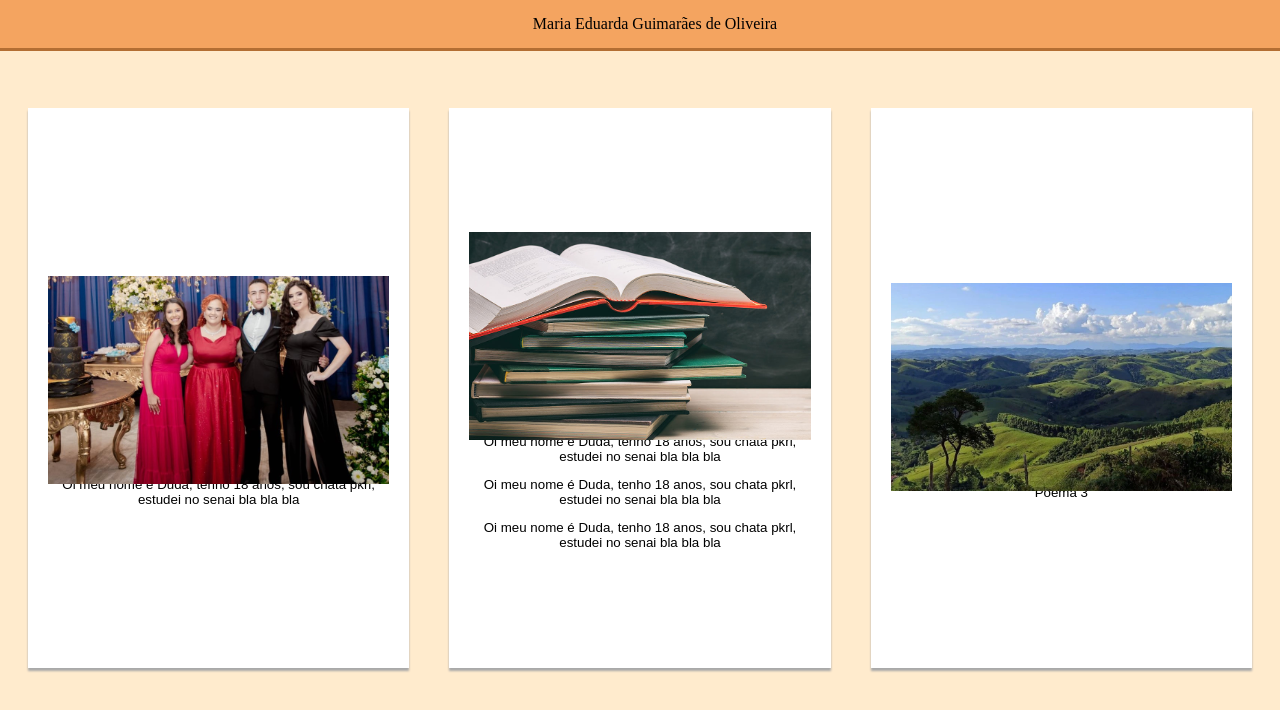
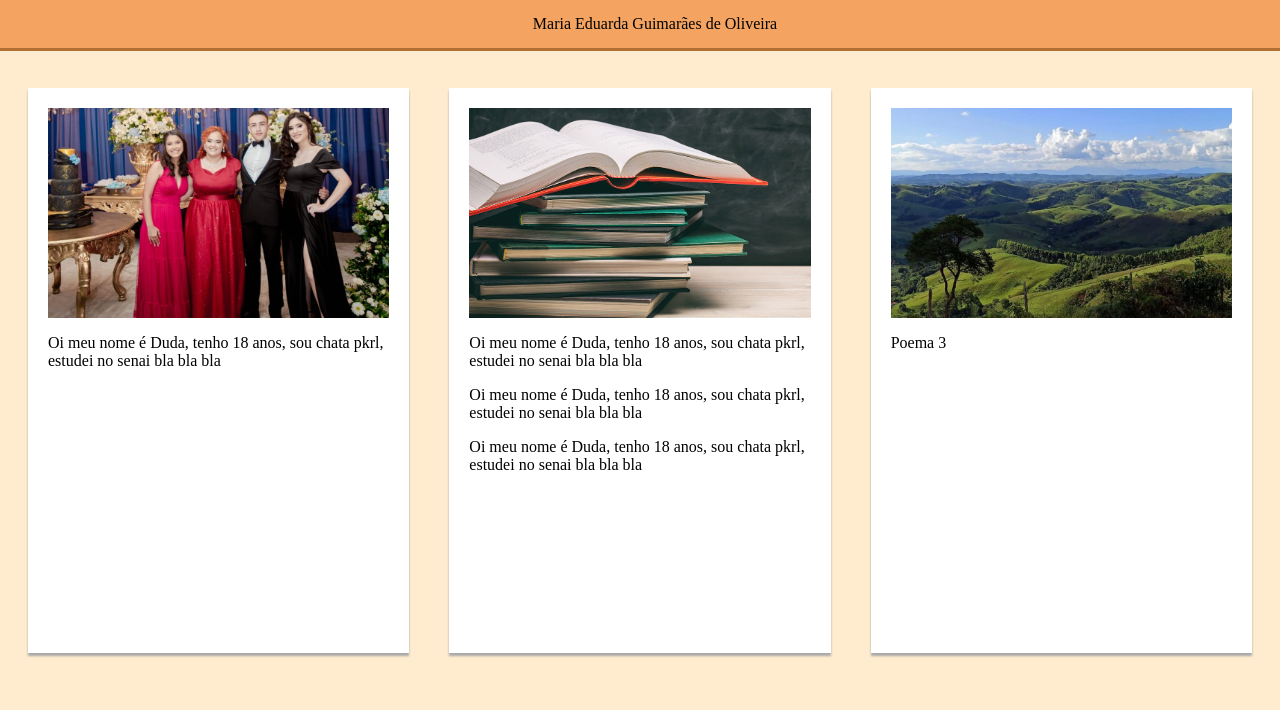
Before and after one commit to gregorioleao/Site-de-poesias-da-Duda, a plain HTML site: page index.html in a window 1280 px wide. Drawn offline with Linux system fonts and the light colour scheme.

Commit message:
Usando div no lugar de button

```diff
--- a/index.html
+++ b/index.html
@@ -10,19 +10,19 @@
 </head>
 <body>
     <div class="elemento-fixo">Maria Eduarda Guimarães de Oliveira</div>
-    <button class="botao">
+    <div class="box-model">
         <div class="imagem" id="img-1"></div>
         <p>Oi meu nome é Duda, tenho 18 anos, sou chata pkrl, estudei no senai bla bla bla</p>
-    </button>
-    <button class="botao">
+    </div>
+    <div class="box-model">
         <div class="imagem" id="img-2"></div>
         <p>Oi meu nome é Duda, tenho 18 anos, sou chata pkrl, estudei no senai bla bla bla</p>
         <p>Oi meu nome é Duda, tenho 18 anos, sou chata pkrl, estudei no senai bla bla bla</p>
         <p>Oi meu nome é Duda, tenho 18 anos, sou chata pkrl, estudei no senai bla bla bla</p>
-    </button>
-    <button class="botao">
+    </div>
+    <div class="box-model">
         <div class="imagem" id="img-3"></div>
         <p>Poema 3</p>
-    </button>
+    </div>
 </body>
 </html>
--- a/styles.css
+++ b/styles.css
@@ -20,18 +20,6 @@ body{
 
 .texto-italico{
     font-style: italic;
-}
-
-/* Box Model */
-.box-model{
-    width: 350px;
-    height: 525px;
-    padding: 20px ;
-    margin: 20px;
-    margin-top: 80px;
-    background-color: white;
-    display: inline-block;
-    box-shadow: 0px 3px 2px #A9A9A9;
 }
 
 /*Propriedades de texto*/
@@ -92,8 +80,6 @@ body{
     margin: 10;
     background-position: top;
     background-size: cover;
-    position:relative;
-    top: 20px;
 }
 
 #img-1{
@@ -108,15 +94,14 @@ body{
     background-image: url('morros.webp');
 }
 
-.botao{
-    width: 400px;
-    height: 560px;
-    border: none;
+/* Box Model */
+.box-model{
+    width: 350px;
+    height: 525px;
     padding: 20px ;
     margin: 20px;
+    margin-top: 80px;
     background-color: white;
     display: inline-block;
     box-shadow: 0px 3px 2px #A9A9A9;
-    position: relative;
-    top: 80px;
 }
```
